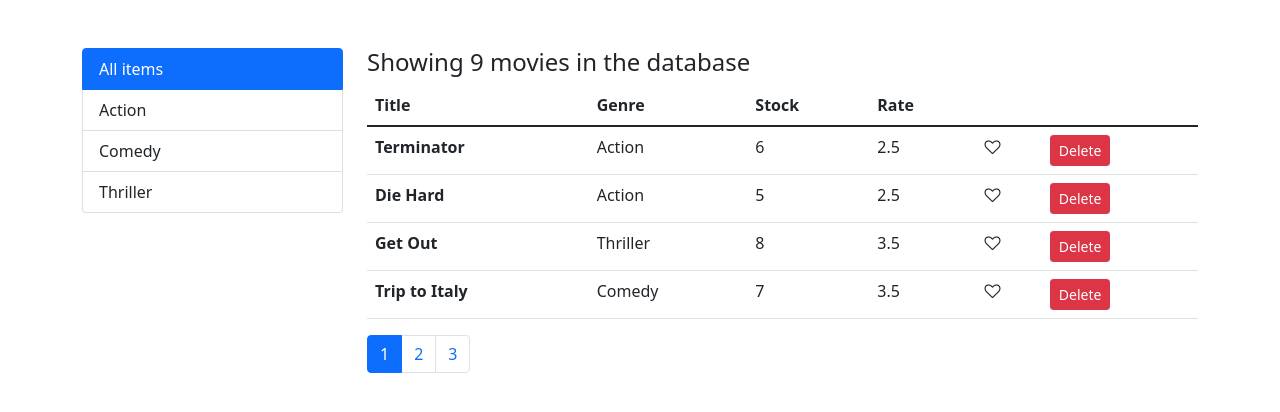
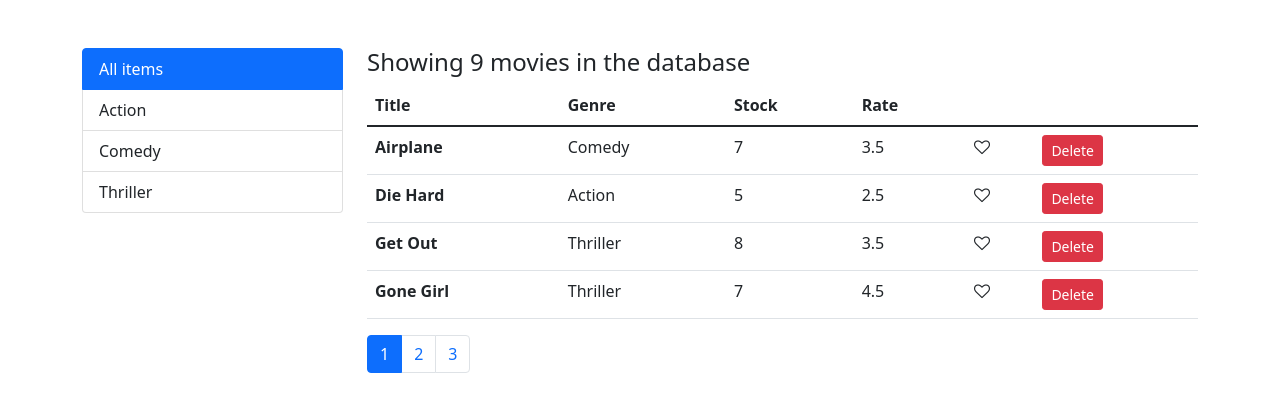
Before and after one commit to alaeimo/React-Course, a React (Create React App) app in the folder 03-vidly/: page / in a window 1280 px wide. Shown: the top 412 px of the page. Built offline with nearby package versions, Linux system fonts and the light colour scheme.

Commit message:
03-vidly: Sorting- extracting TableHeader.

```diff
--- /dev/null
+++ b/03-vidly/src/components/common/tableHeader.jsx
@@ -0,0 +1,37 @@
+import React, { Component } from "react";
+
+//columns : array
+//onSort : function
+//sortColumn // object
+class TableHeader extends Component {
+  raiseSort = (path) => {
+    const sortColumn = { ...this.props.sortColumn };
+    if (sortColumn.path === path)
+      sortColumn.order = sortColumn.order === "asc" ? "desc" : "asc";
+    else {
+      sortColumn.path = path;
+      sortColumn.order = "asc";
+    }
+    this.props.onSort(sortColumn);
+  };
+  render() {
+    const { columns, onSort, sortColumn } = this.props;
+    return (
+      <thead>
+        <tr>
+          {columns.map((column) => (
+            <th
+              key={column.path || column.key}
+              scope="col"
+              onClick={() => this.raiseSort(column.path)}
+            >
+              {column.value}
+            </th>
+          ))}
+        </tr>
+      </thead>
+    );
+  }
+}
+
+export default TableHeader;
--- a/03-vidly/src/components/movies.jsx
+++ b/03-vidly/src/components/movies.jsx
@@ -5,6 +5,7 @@
 import ListGroup from "./common/listGroup";
 import { paginate } from "../utils/paginate";
 import MoviesTable from "./moviesTable";
+import _ from "lodash";
 class Movies extends Component {
   state = {
     movies: [],
@@ -12,6 +13,7 @@
     selectedGenre: null,
     pageSize: 4,
     currentPage: 1,
+    sortColumn: { path: "title", order: "asc" },
   };
 
   componentDidMount() {
@@ -34,6 +36,9 @@
     this.setState({ selectedGenre: genre, currentPage: 1 });
   };
 
+  handleSort = (sortColumn) => {
+    this.setState({ sortColumn });
+  };
   render() {
     const {
       pageSize,
@@ -41,13 +46,19 @@
       movies: allMovies,
       genres,
       selectedGenre,
+      sortColumn,
     } = this.state;
 
     let filteredMovies = selectedGenre
       ? allMovies.filter((movie) => movie.genre._id === selectedGenre._id)
       : allMovies;
-    const count = filteredMovies.length;
-    const movies = paginate(filteredMovies, currentPage, pageSize);
+    const sortedMovies = _.orderBy(
+      filteredMovies,
+      [sortColumn.path],
+      [sortColumn.order]
+    );
+    const count = sortedMovies.length;
+    const movies = paginate(sortedMovies, currentPage, pageSize);
     if (count === 0)
       return <p className="pt-5 h4">There are no movies in the database!</p>;
     return (
@@ -64,9 +75,12 @@
             <p className="pt-5 h4">Showing {count} movies in the database</p>
             <MoviesTable
               movies={movies}
+              sortColumn={sortColumn}
               onLike={this.handleLike}
               onDelete={this.handleDeleteMovie}
+              onSort={this.handleSort}
             />
+
             <Pagination
               totalItems={count}
               pageSize={pageSize}
--- a/03-vidly/src/components/moviesTable.jsx
+++ b/03-vidly/src/components/moviesTable.jsx
@@ -1,20 +1,20 @@
 import React, { Component } from "react";
 import Like from "./common/like";
-
-const MoviesTable = (props) => {
-  const { movies, onLike, onDelete } = props;
+import TableHeader from "./common/tableHeader";
+class MoviesTable extends Component {
+  render() {
+    const { movies, onLike, onDelete, onSort } = this.props;
+    const columns = [
+      { path: "title", value: "Title" },
+      { path: "genre.name", value: "Genre" },
+      { path: "numberInStock", value: "Stock" },
+      { path: "dailyRentalRate", value: "Rate" },
+      { key: "like" },
+      { key: "delete" },
+    ];
     return (
       <table className="table">
-      <thead>
-        <tr>
-          <th scope="col">Title</th>
-          <th scope="col">Genre</th>
-          <th scope="col">Stock</th>
-          <th scope="col">Rate</th>
-          <th scope="col"></th>
-          <th scope="col"></th>
-        </tr>
-      </thead>
+        <TableHeader columns={columns} onSort={onSort} onDelete={onDelete} />
         <tbody>
           {movies.map((movie) => {
             return (
@@ -40,6 +40,7 @@
         </tbody>
       </table>
     );
-};
+  }
+}
 
 export default MoviesTable;
```
Lines whose indentation alone changed are shown as unchanged.
